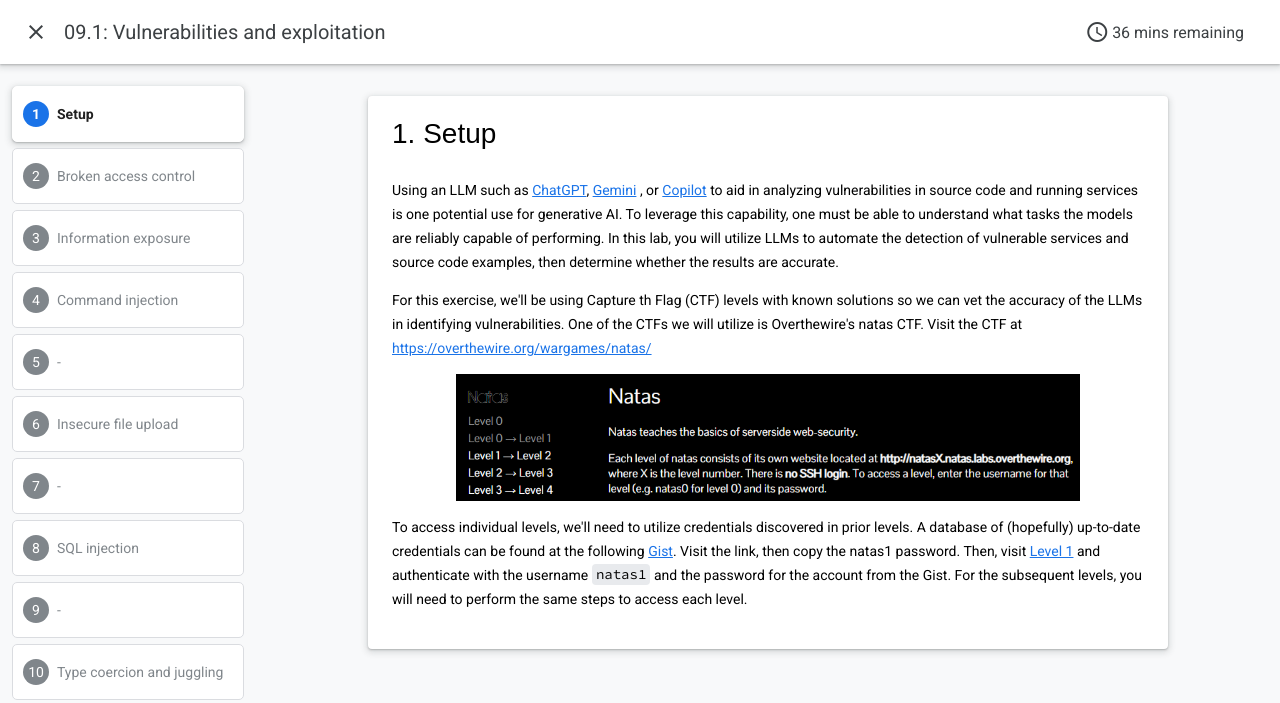
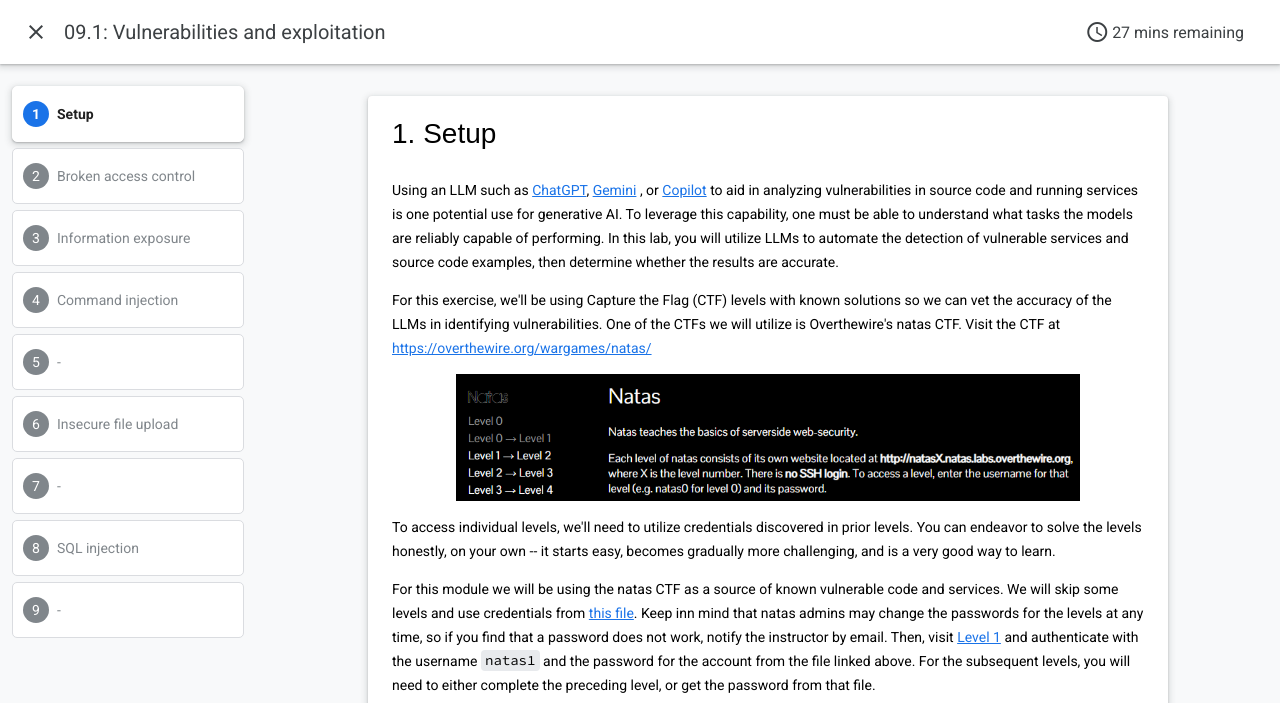
Before and after one commit to icardei/gensec-web, a plain HTML site: page labs/G09.1_VulnerabilitiesExploitation/index.html in a window 1280 px wide. Shown: the top 703 px of the page. Drawn offline with Linux system fonts and the light colour scheme.

Commit message:
09_Vulnerabilities_Exploitation updates

```diff
--- a/labs/G09.1_VulnerabilitiesExploitation/index.html
+++ b/labs/G09.1_VulnerabilitiesExploitation/index.html
@@ -23,13 +23,35 @@
     one must be able to understand what tasks the models are reliably capable of performing. In this
     lab, you will utilize LLMs to automate the detection of vulnerable services and source code examples,
     then determine whether the results are accurate. </p>
-<p>For this exercise, we&#39;ll be using Capture th Flag (CTF) levels with known solutions so we can vet the
+<p>For this exercise, we&#39;ll be using Capture the Flag (CTF) levels with known solutions so we can vet the
     accuracy of the LLMs in identifying vulnerabilities. One of the CTFs we will utilize is Overthewire&#39;s
     natas CTF. Visit the CTF at
     <a href="https://overthewire.org/wargames/natas/" target="_blank">https://overthewire.org/wargames/natas/</a> </p>
 <p class="image-container"><img style="width:624px" src="img/c07cd43fb2bbe49a.png"></p>
-<p>To access individual levels, we&#39;ll need to utilize credentials discovered in prior levels. A database of (hopefully) up-to-date credentials can be found at the following <a href="https://gist.github.com/edrisranjbar/9a83480cf876e7e75a981827094daf31" target="_blank">Gist</a>. Visit the link, then copy the natas1 password. Then, visit <a href="http://natas1.natas.labs.overthewire.org/" target="_blank">Level 1</a> and authenticate with the username <code>natas1</code> and the password for the account from the Gist. For the subsequent levels, you will need to perform the same steps to access each level.</p>
+
+<p>To access individual levels, we&#39;ll need to utilize credentials discovered in prior levels.
+    You can endeavor to solve the levels honestly, on your own -- it starts easy, becomes
+    gradually more challenging, and is a very good way to learn.
+</p>
+<p>
+    For this module we will be using the natas CTF as a source of known vulnerable code and services.
+    We will skip some levels and use credentials from
+    <a href="https://github.com/icardei/gensec-code/blob/main/09_Vulnerabilities_Exploitation/hashcodes.txt" target="_blank">this file</a>.
+    Keep inn mind that natas admins may change the passwords for the levels at any time, so if
+    you find that a password does not work, notify the instructor by email.
+
+ <!--
+    A database of (hopefully) up-to-date credentials can be found at the following
+    <a href="https://gist.github.com/edrisranjbar/9a83480cf876e7e75a981827094daf31" target="_blank">Gist</a>.
+    Visit the link, then copy the natas1 password.
+-->
+    Then, visit <a href="http://natas1.natas.labs.overthewire.org/" target="_blank">Level 1</a>
+    and authenticate with the username <code>natas1</code> and the password for the account from the file linked above.
+    For the subsequent levels, you will need to either complete the preceding level, or
+    get the password from that file.
+</p>
 </google-codelab-step>
+
 <google-codelab-step label="Broken access control" duration="3">
 <p>Access <a href="http://natas6.natas.labs.overthewire.org/" target="_blank">Level 6</a> of the natas CTF and view its source code. The PHP program for the level includes a secret from the file system and uses it in the web application to authenticate access. If one can directly access the <code>includes/secret.inc</code> file, the level can be solved.</p>
 <pre><code>&lt;html&gt;&lt;body&gt;
@@ -366,6 +388,8 @@ Username: &lt;input name=&#34;username&#34;&gt;&lt;br&gt;
 <li><strong>Take a screenshot of the results that includes your FAU email ID</strong></li>
 </ul>
 </google-codelab-step>
+
+<!-- don't include in this lab:
 <google-codelab-step label="Type coercion and juggling" duration="3">
 <p>A dynamic and weakly typed programming language can lead to developers making unintended errors unless they understand the rules in which data is coerced from one type to another. Consider the PHP program below from Level 23 of the natas Overthewire CTF. The program checks for a passwd key in the request. The key&#39;s value must match the string &#39;<code>iloveyou</code>&#39; and be greater than 10 characters. Can this ever happen?</p>
 <pre><code>&lt;html&gt;&lt;body&gt;
@@ -474,6 +498,7 @@ Password:
 <li><strong>Can an LLM correctly fix the program using a more secure DOM manipulation approach? </strong></li>
 </ul>
 </google-codelab-step>
+-->
 </google-codelab>
 <script src="/gensec-web/scripts/native-shim.js"></script>
 <script src="/gensec-web/scripts/custom-elements.min.js"></script>
```
Also changed, not shown: labs/G08.1_CodAnalysisReverseEngineering/index.html (line endings or trailing spaces).
